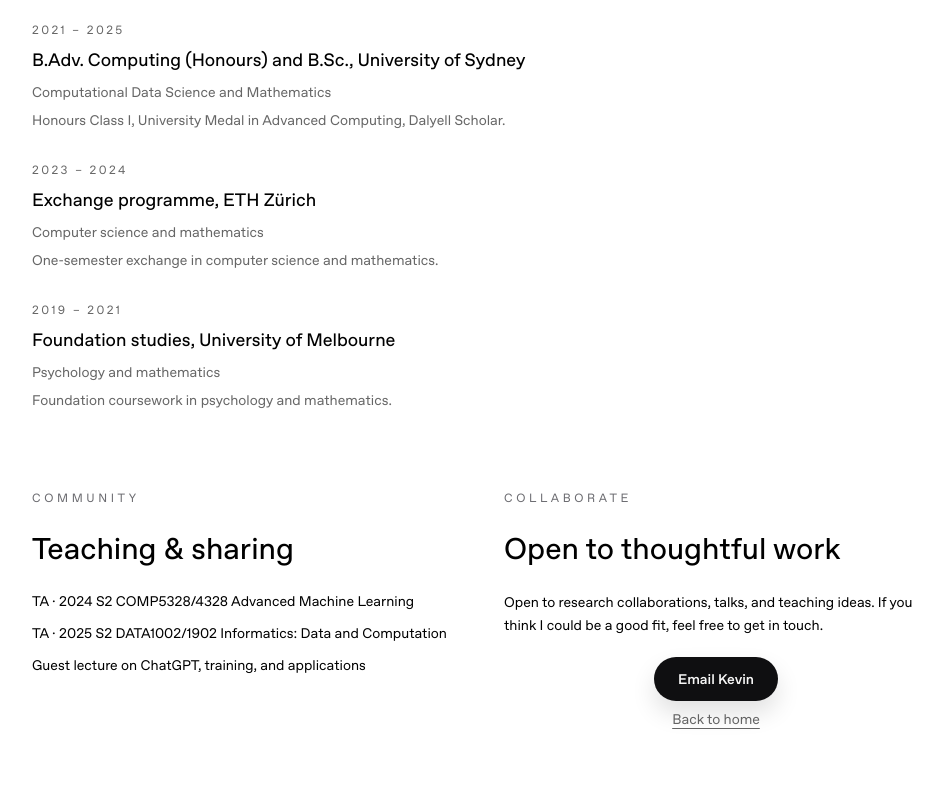
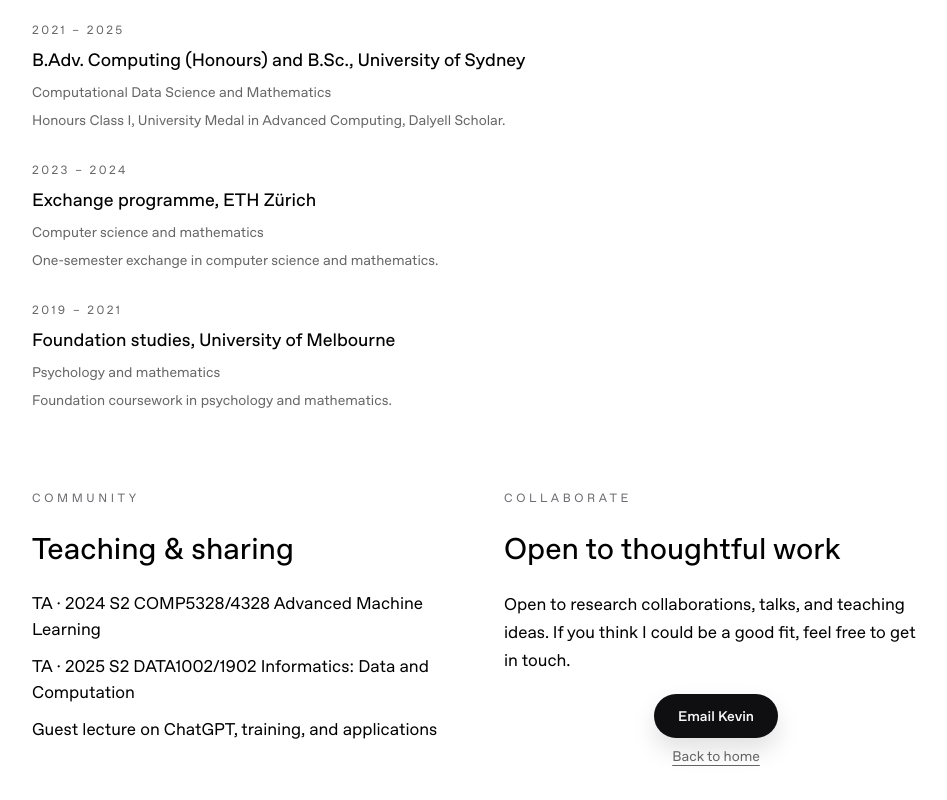
Before and after one commit to kyxzhe/kyxzhe.github.io, a Next.js app: page /about in a window 1280 px wide. Shown: the part 1263-2063 px from the top of the page, without its empty margins (160-1107 px from the left). Built offline with nearby package versions, Linux system fonts and the light colour scheme.

Commit message:
style: enlarge teaching content

```diff
--- a/src/app/about/page.tsx
+++ b/src/app/about/page.tsx
@@ -145,7 +145,7 @@ export default function AboutPage() {
             <div className="space-y-5">
               <p className="text-xs uppercase tracking-[0.3em] text-muted-foreground">Community</p>
             <h2 className="text-[30px] font-medium">Teaching & sharing</h2>
-              <ul className="space-y-3 text-sm">
+              <ul className="space-y-3 text-[17px]">
                 {contributions.map((item) => (
                   <li key={item} className="text-black dark:text-black">
                     {item}
@@ -156,7 +156,7 @@ export default function AboutPage() {
             <div className="space-y-5">
               <p className="text-xs uppercase tracking-[0.3em] text-muted-foreground">Collaborate</p>
             <h2 className="text-[30px] font-medium">Open to thoughtful work</h2>
-              <p className="text-sm text-black dark:text-black leading-relaxed">
+              <p className="text-[17px] text-black dark:text-black leading-relaxed">
                 Open to research collaborations, talks, and teaching ideas.
                 If you think I could be a good fit, feel free to get in touch.
               </p>
```
